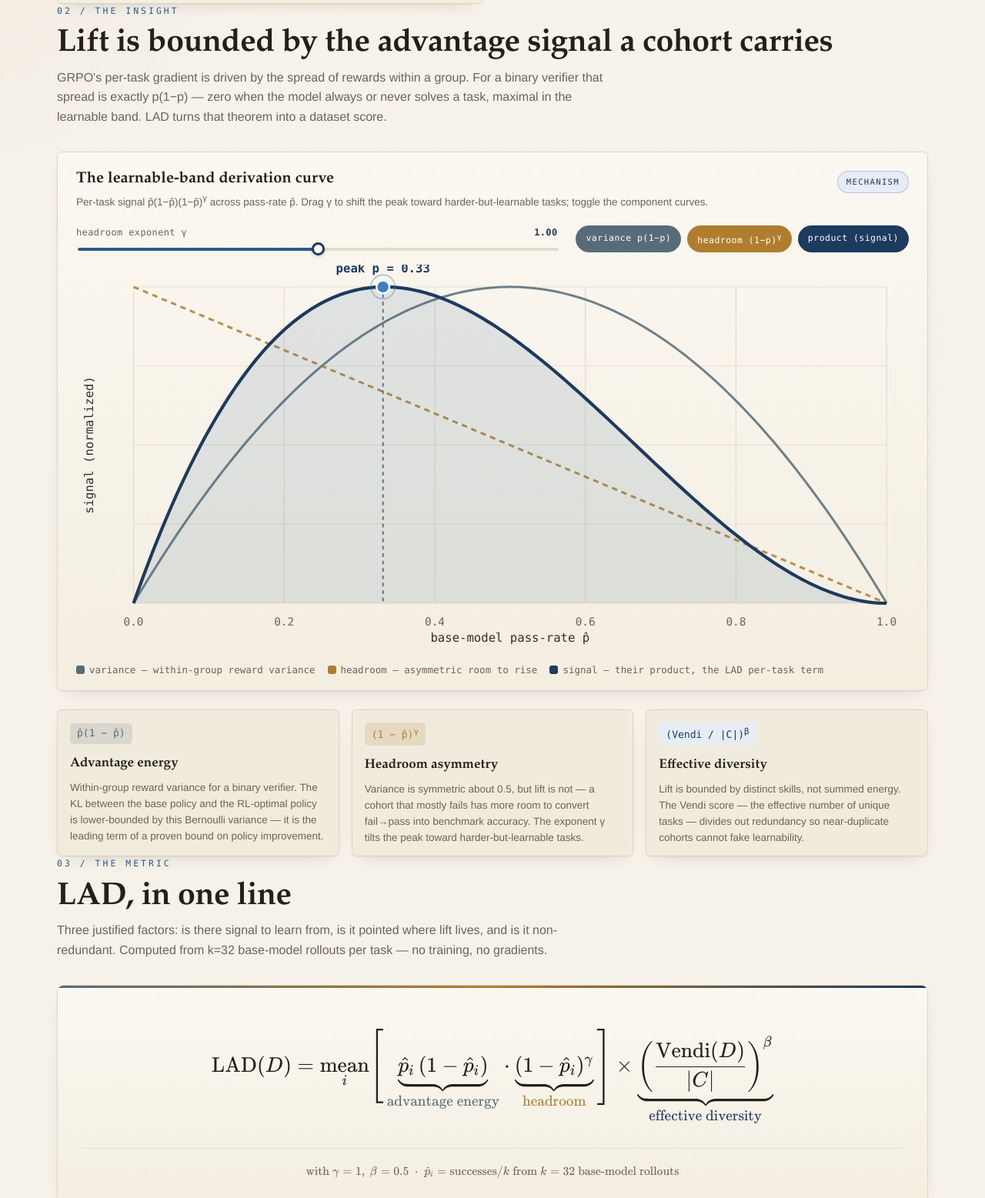
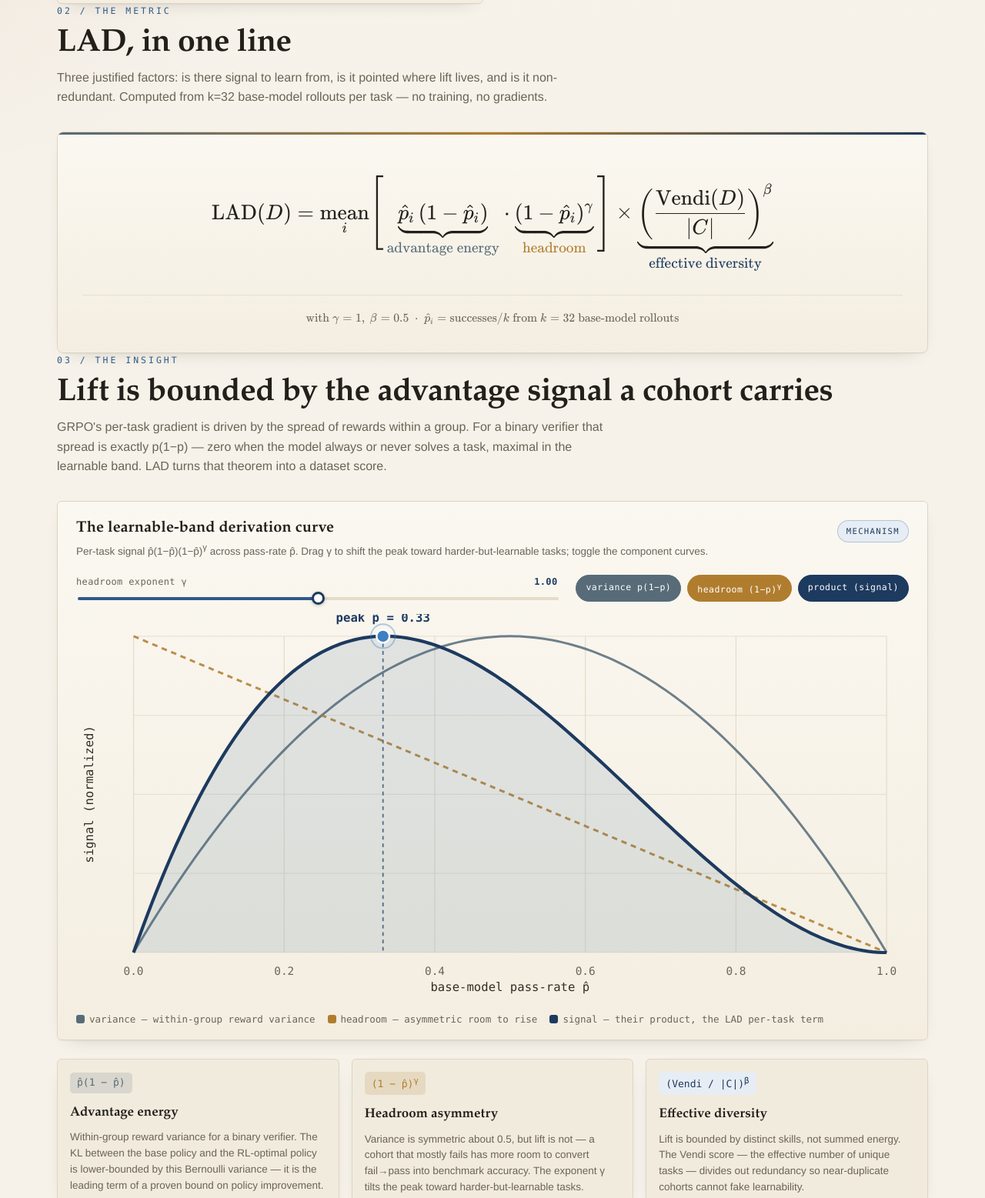
Before and after one commit to christyjacob4/lad, a plain HTML site: page web/index.html in a window 1280 px wide. Shown: the part 1261-2818 px from the top of the page at 77% size. Drawn offline with Linux system fonts and the light colour scheme.

Commit message:
web: show LAD formula before the derivation curve
Swap sections 02 and 03 in the poster — the equation now appears first,
followed by the mechanism plot that motivates each factor. Reads more
naturally: state the metric, then explain why each piece is in it.

Co-Authored-By: Claude Opus 4.7 (1M context) <noreply@anthropic.com>

```diff
--- a/web/index.html
+++ b/web/index.html
@@ -440,10 +440,23 @@
     </div>
   </section>
 
+  <!-- ============================ THE METRIC ============================ -->
+  <section class="wrap">
+    <div class="sec-head-dark reveal">
+      <span class="sec-num">02 / The Metric</span>
+      <h2 class="sec-title">LAD, in one line</h2>
+      <p class="sec-lede">Three justified factors: is there signal to learn from, is it pointed where lift lives, and is it non-redundant. Computed from k=32 base-model rollouts per task — no training, no gradients.</p>
+    </div>
+    <div class="formula reveal">
+      <div class="formula-eq" id="ladEquation" role="img" aria-label="LAD of D equals the mean over tasks of advantage energy p-hat times one minus p-hat, times headroom one minus p-hat to the gamma, multiplied by effective diversity, Vendi of D over the cohort size, raised to beta"></div>
+      <div class="formula-sub" id="ladEquationSub" role="img" aria-label="with gamma equals one, beta equals one half; p-hat sub i equals successes over k from k equals 32 base-model rollouts"></div>
+    </div>
+  </section>
+
   <!-- ============================ INSIGHT / DERIVATION ============================ -->
   <section class="wrap">
     <div class="sec-head-dark reveal">
-      <span class="sec-num">02 / The Insight</span>
+      <span class="sec-num">03 / The Insight</span>
       <h2 class="sec-title">Lift is bounded by the advantage signal a cohort carries</h2>
       <p class="sec-lede">GRPO's per-task gradient is driven by the spread of rewards within a group. For a binary verifier that spread is exactly p(1−p) — zero when the model always or never solves a task, maximal in the learnable band. LAD turns that theorem into a dataset score.</p>
     </div>
@@ -491,19 +504,6 @@
         <h4>Effective diversity</h4>
         <p>Lift is bounded by distinct skills, not summed energy. The Vendi score — the effective number of unique tasks — divides out redundancy so near-duplicate cohorts cannot fake learnability.</p>
       </div>
-    </div>
-  </section>
-
-  <!-- ============================ THE METRIC ============================ -->
-  <section class="wrap">
-    <div class="sec-head-dark reveal">
-      <span class="sec-num">03 / The Metric</span>
-      <h2 class="sec-title">LAD, in one line</h2>
-      <p class="sec-lede">Three justified factors: is there signal to learn from, is it pointed where lift lives, and is it non-redundant. Computed from k=32 base-model rollouts per task — no training, no gradients.</p>
-    </div>
-    <div class="formula reveal">
-      <div class="formula-eq" id="ladEquation" role="img" aria-label="LAD of D equals the mean over tasks of advantage energy p-hat times one minus p-hat, times headroom one minus p-hat to the gamma, multiplied by effective diversity, Vendi of D over the cohort size, raised to beta"></div>
-      <div class="formula-sub" id="ladEquationSub" role="img" aria-label="with gamma equals one, beta equals one half; p-hat sub i equals successes over k from k equals 32 base-model rollouts"></div>
     </div>
   </section>
 
```
